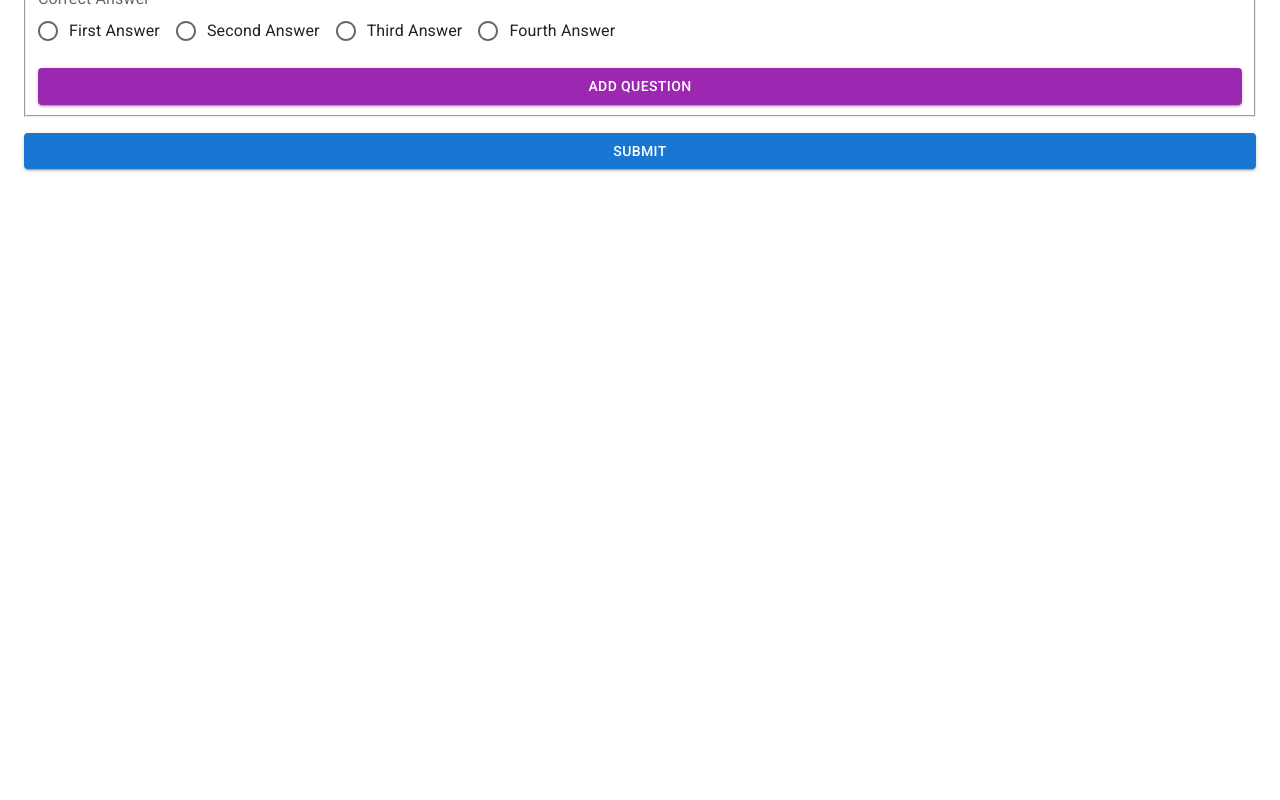
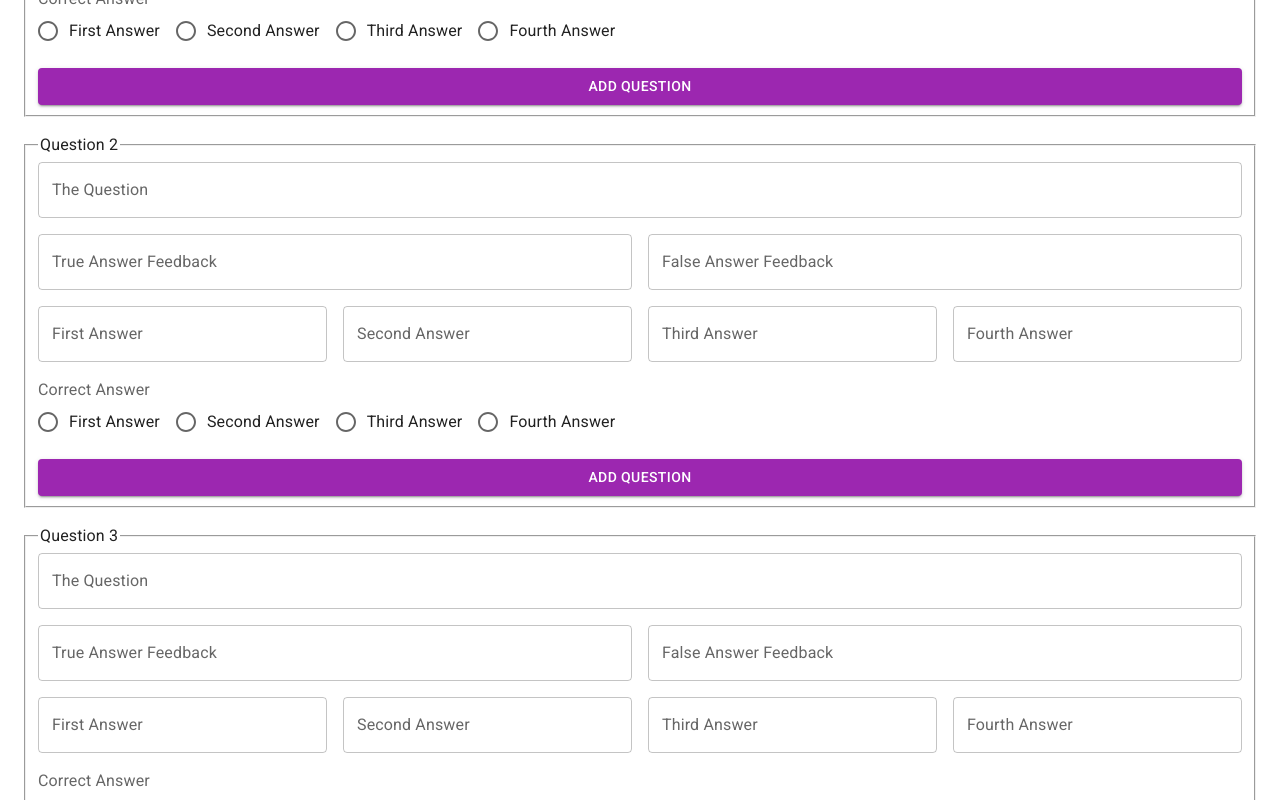
Before and after one commit to mazenadel19/quiz-creator, a React (Create React App) app: page /create in a window 1280 px wide. Shown: the part 460-1260 px from the top of the page. Before the commit the page ends 800 px from the top, so only its background shows below. Built offline with nearby package versions, Linux system fonts and the light colour scheme.

Commit message:
Working on Validation

```diff
--- a/src/components/UI/Question/index.tsx
+++ b/src/components/UI/Question/index.tsx
@@ -9,8 +9,9 @@ import { Input, RadioButtons } from "../../";
 import { QuizType } from "../../../types/quiz";
 
 const Question = ({ number }: { number: number }) => {
-  const { getValues, unregister, formState } = useFormContext();
+  const { getValues, setError, unregister } = useFormContext();
   const [showSuccessMessage, setShowSuccessMessage] = useState(false);
+
   const { append } = useFieldArray({ name: "Questions" });
 
   const handleAddQuestion = () => {
@@ -24,6 +25,13 @@ const Question = ({ number }: { number: number }) => {
       `Q${number}_answer4`,
       `Q${number}_is_true`,
     ];
+
+    for (let i = 0; i < fields.length; i++) {
+      if (!getValues(fields[i])) {
+        setError(fields[i], { type: "required", message: "required" });
+        return
+      }
+    }
 
     const question: QuizType.Question = {
       text: getValues(`Q${number}_text`),
@@ -48,19 +56,18 @@ const Question = ({ number }: { number: number }) => {
       feedback_false: getValues(`Q${number}_feedback_false`),
       feedback_true: getValues(`Q${number}_feedback_false`),
     };
-    if (formState.isValid) {
-      append(question);
-      unregister(fields);
-      setShowSuccessMessage(true)
-    }
+
+    append(question);
+    unregister(fields);
+    setShowSuccessMessage(true)
   };
 
   if (showSuccessMessage) {
     return (
-      <Alert variant='standard' severity='success'>
+      <Alert variant='standard' severity='success' sx={{ alignItems:"center" }}>
         <Grid container direction='column' spacing={2}>
           <Grid item>
-            <Typography variant='h6'>Question Added Successfully</Typography>
+            <Typography variant='h6'>Question {number}  Added Successfully</Typography>
           </Grid>
         </Grid>
       </Alert>
--- a/src/pages/main/Create/index.tsx
+++ b/src/pages/main/Create/index.tsx
@@ -11,15 +11,8 @@ const Create = () => {
     <Form submitHanlder={submitHandler}>
       <Stack spacing={2}>
         <QuizBasicInfo />
-        <Question number={1} />
-        {/* <Question number={2} /> */}
-        {/*
-        <Question number={3} />
-        <Question number={4} /> */}
-
-        <Button variant="contained" type="submit">
-          Submit
-        </Button>
+        {new Array(4).fill(0).map((_, index) => <Question number={index + 1} />)}
+        <Button variant='contained' type='submit'>Submit</Button>
       </Stack>
     </Form>
   );
```
